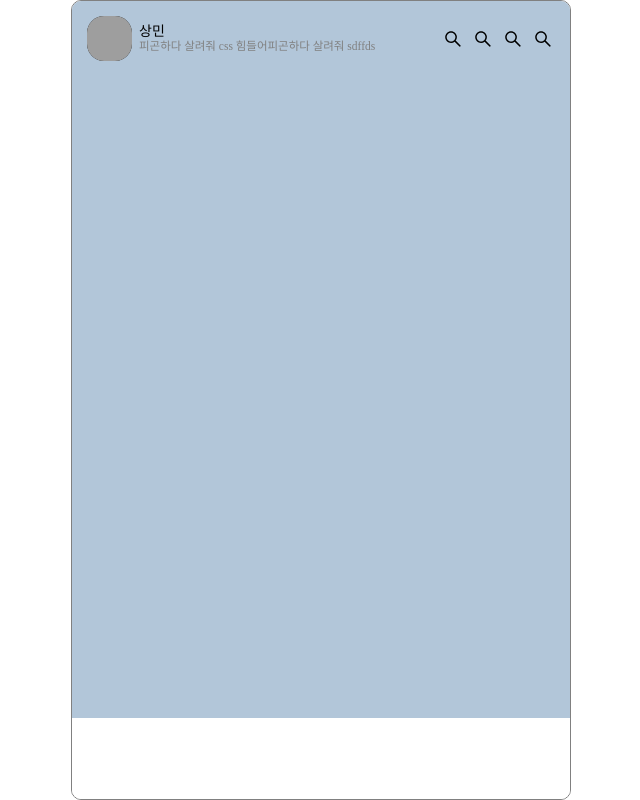
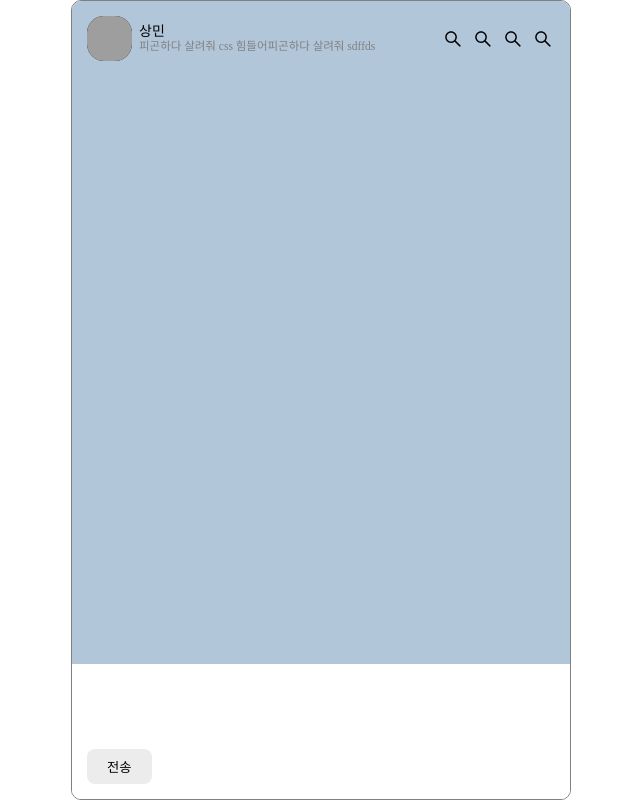
Before and after one commit to nimgnas/hanghae-kakao-clone, a React (Create React App) app: page /chathome/1 in a window 1280 px wide. Shown: the whole page, without its empty margins (319-959 px from the left). Built offline with nearby package versions, Linux system fonts and the light colour scheme; grey boxes are pictures that could not be loaded.

Commit message:
채팅 인풋

```diff
--- a/src/page/Chatting.jsx
+++ b/src/page/Chatting.jsx
@@ -16,7 +16,12 @@ function Chatting() {
         </FriendCompoent>
       </Header>
       <Body></Body>
-      <ChattingBox></ChattingBox>
+      <ChattingBox>
+        <ButtonWrapper>
+          <Input />
+          <Button>전송</Button>
+        </ButtonWrapper>
+      </ChattingBox>
     </Layout>
   );
 }
@@ -61,6 +66,35 @@ const Body = styled.div`
 `;
 
 const ChattingBox = styled.div`
-  height: 100px;
+  height: 135px;
+  background-color: white;
+  display: flex;
+  flex-direction: column;
+  padding: 15px;
+`;
+
+const Input = styled.textarea`
+  display: block;
+  height: 70px;
+  width: 100%;
+  border: none;
+  resize: none;
+  font-weight: 500;
+
+  &:focus {
+    outline: none;
+  }
+`;
+
+const ButtonWrapper = styled.div`
+  height: 100%;
   background-color: white;
 `;
+
+const Button = styled.button`
+  background-color: var(--color-yellow);
+
+  border: none;
+  padding: 8px 20px;
+  border-radius: 8px;
+`;
```
